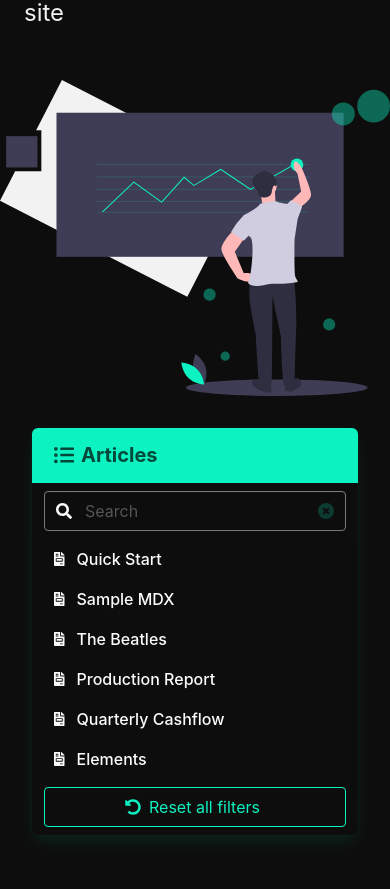
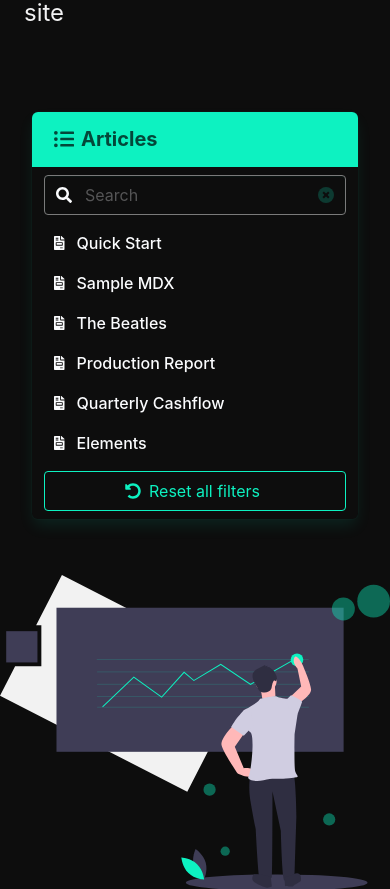
Before and after one commit to API-Guild/greenlight, a Gatsby site: page /explore in a window 390 px wide. Shown: the part 220-1109 px from the top of the page. Built offline with nearby package versions, Linux system fonts and the light colour scheme; Gatsby itself is replaced by a stand-in of ours; some packages are replaced by stand-ins of ours.

Commit message:
added responsive column layout to explore

```diff
--- a/src/pages/explore.js
+++ b/src/pages/explore.js
@@ -19,11 +19,19 @@ export default function Reports({ data }) {
           </span>
         }
       />
-      <Cartoon svg={analytics}/>
-      <ContentIndex
-        title="Articles"
-        content={blog}
-      />
+      <div className="container">
+        <div className="columns">
+          <div className="column">
+            <ContentIndex
+              title="Articles"
+              content={blog}
+            />
+          </div>
+          <div className="column">
+            <Cartoon svg={analytics}/>
+          </div>
+        </div>
+      </div>
     </Layout>
   )
 }
```
